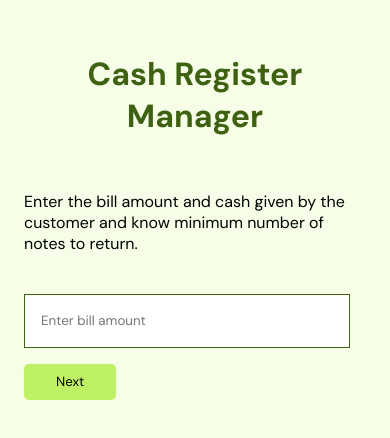
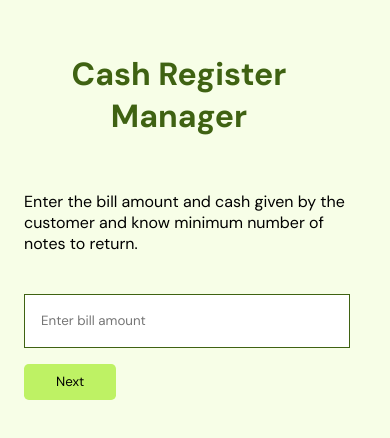
Before and after one commit to AbhishekkGautam/neog-cash-register-manager, a React (Create React App) app: page / in a window 390 px wide. Shown: the top 438 px of the page. Built offline with nearby package versions, Linux system fonts and the light colour scheme.

Commit message:
Update App.css

```diff
--- a/src/App.css
+++ b/src/App.css
@@ -36,6 +36,7 @@ body {
 /* header */
 .hero {
   padding: 2rem;
+  padding-left: 1rem;
   padding-top: 3rem;
   display: flex;
   flex-direction: column;
@@ -138,6 +139,7 @@ th {
   .hero {
     padding-top: 2rem;
     padding-bottom: 1rem;
+    padding-left: 0rem;
   }
   .section {
     padding: 0rem 0.5rem;
```
